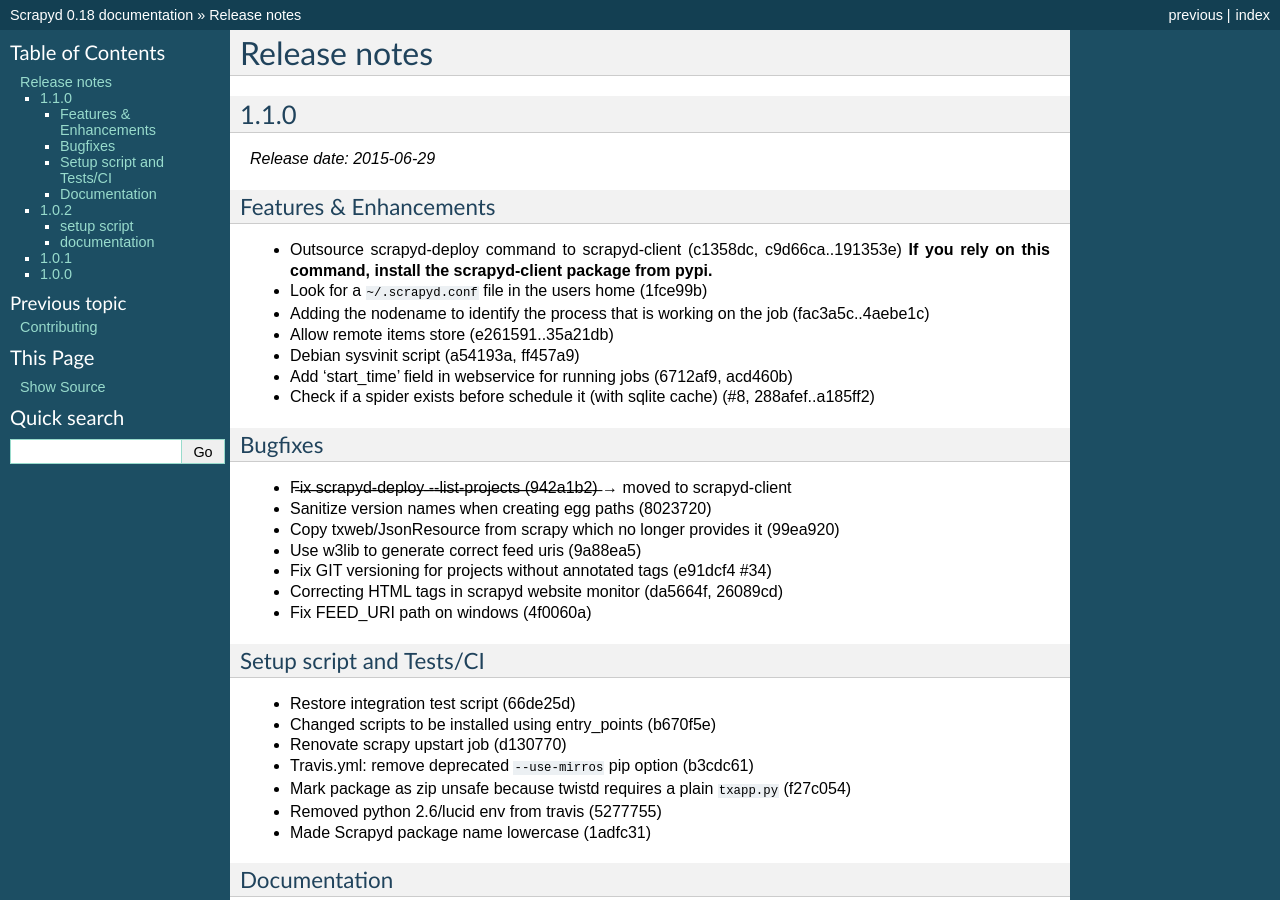
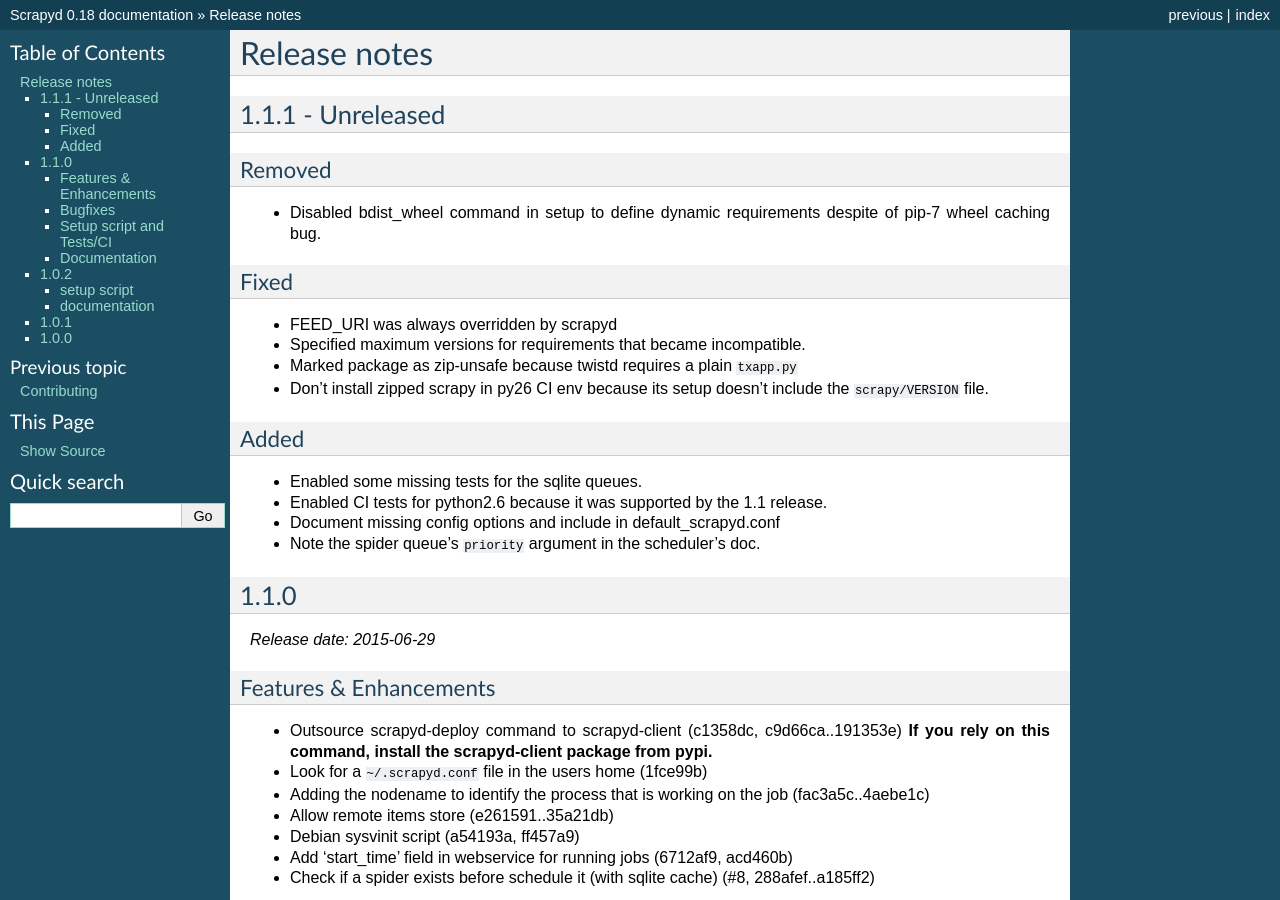
Before and after one commit to scrapy/scrapyd, a Sphinx documentation site: the page built from docs/news.rst, in a window 1280 px wide and 900 px high. Built offline with Sphinx 7.4.7, drawn with Linux system fonts in a browser that asks for light colours.

Commit message:
add 1.1.1 release notes

```diff
--- a/docs/news.rst
+++ b/docs/news.rst
@@ -2,6 +2,33 @@
 
 Release notes
 =============
+
+1.1.1 - Unreleased
+------------------
+
+Removed
+~~~~~~~
+
+- Disabled bdist_wheel command in setup to define dynamic requirements
+  despite of pip-7 wheel caching bug.
+
+Fixed
+~~~~~
+
+- FEED_URI was always overridden by scrapyd
+- Specified maximum versions for requirements that became incompatible.
+- Marked package as zip-unsafe because twistd requires a plain ``txapp.py``
+- Don't install zipped scrapy in py26 CI env
+  because its setup doesn't include the ``scrapy/VERSION`` file.
+
+Added
+~~~~~
+
+- Enabled some missing tests for the sqlite queues.
+- Enabled CI tests for python2.6 because it was supported by the 1.1 release.
+- Document missing config options and include in default_scrapyd.conf
+- Note the spider queue's ``priority`` argument in the scheduler's doc.
+
 
 1.1.0
 -----
```
